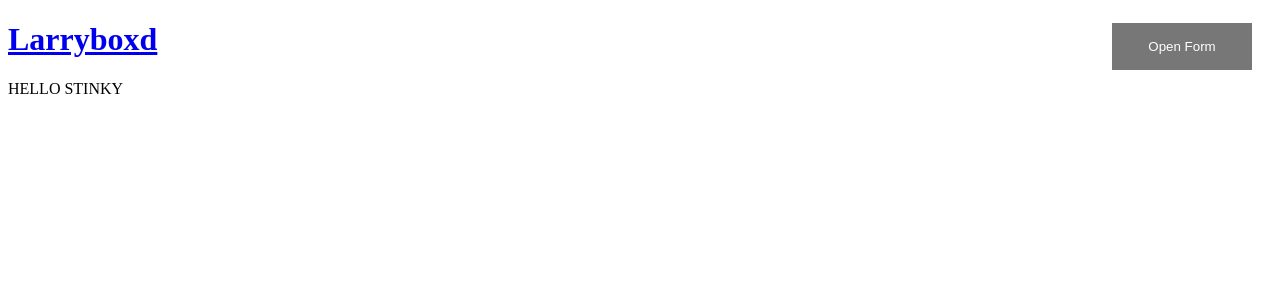
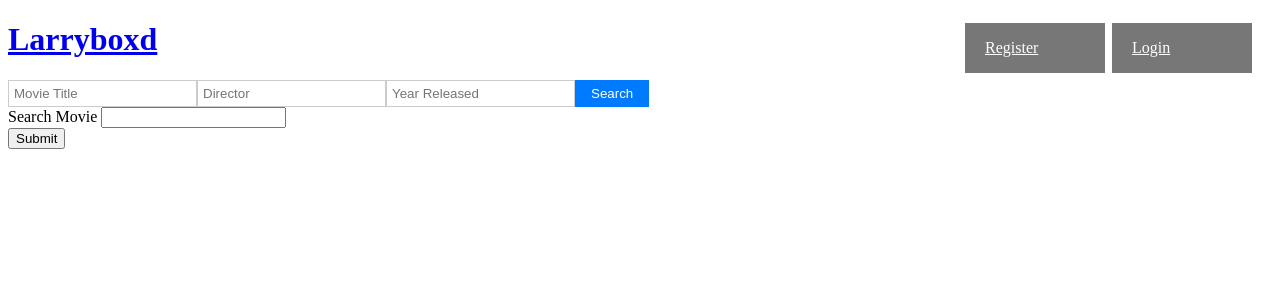
Before and after one commit to LandonPyko/larryboxd, a PHP site: page /frontpage.html in a window 1280 px wide. Shown: the top 300 px of the page. Run offline with PHP 8.4, Linux system fonts and the light colour scheme.

Commit message:
new php/sql login and register buttons

```diff
--- a/frontpage.html
+++ b/frontpage.html
@@ -7,32 +7,24 @@
 <body>
 <h1><a href="frontpage.html">Larryboxd</a></h1>
  <!-- Login Button -->
- <button class="open-button" onclick="openForm()">Open Form</button>
+ <a class="login-button" href="login.php">Login</a>
 
-<div class="form-popup" id="myForm">
-  <form action="/action_page.php" class="form-container">
-    <h1>Login</h1>
+<!-- Register Button -->
+<a class="register-button" href="register.php">Register</a>
 
-    <label for="email"><b>Email</b></label>
-    <input type="text" placeholder="Enter Email" name="email" required>
+<!-- Andy's Search Bar -->
+<div class="search-bar">
+  <input type="text" class="search-field" placeholder="Movie Title">
+  <input type="text" class="search-field" placeholder="Director">
+  <input type="text" class="search-field" placeholder="Year Released">
+  <button class="search-button">Search</button>
+</div>
 
-    <label for="psw"><b>Password</b></label>
-    <input type="password" placeholder="Enter Password" name="psw" required>
+<!-- Alternative Search Bar -->
+<form action="search.php" method="post">
+  Search Movie <input type="text" name="movie_search"><br>
+  <input type="submit">
+</form>
 
-    <button type="submit" class="btn">Login</button>
-    <button type="button" class="btn cancel" onclick="closeForm()">Close</button>
-  </form>
-</div>
-<!-- Open/Close Popup Scripts -->
-<script>
-function openForm() {
-  document.getElementById("myForm").style.display = "block";
-}
-
-function closeForm() {
-  document.getElementById("myForm").style.display = "none";
-}
-</script>
-<p>HELLO STINKY</p>
 </body>
 </html>
--- /dev/null
+++ b/logout.php
@@ -0,0 +1,6 @@
+<?php
+session_start();
+session_destroy();
+header("Location: login.php");
+exit();
+?>
--- a/style.css
+++ b/style.css
@@ -1,7 +1,6 @@
 {box-sizing: border-box;}
 
-/* Button used to open the contact form - fixed at the top right of the page */
-.open-button {
+.login-button {
     background-color: #555;
     color: white;
     padding: 16px 20px;
@@ -9,61 +8,40 @@
     cursor: pointer;
     opacity: 0.8;
     position: fixed;
-    top: 23px; /* Changed from bottom to top */
+    top: 23px;
     right: 28px;
-    width: 140px;
+    width: 100px;
   }
 
-  /* The popup form - hidden by default */
-  .form-popup {
-    display: none;
+.register-button {
+    background-color: #555;
+    color: white;
+    padding: 16px 20px;
+    border: none;
+    cursor: pointer;
+    opacity: 0.8;
     position: fixed;
-    top: 0; /* Changed from bottom to top */
-    right: 15px;
-    border: 3px solid #f1f1f1;
-    z-index: 9;
+    top: 23px;
+    right: 175px;
+    width: 100px;
   }
 
-/* Add styles to the form container */
-.form-container {
-  max-width: 300px;
-  padding: 10px;
-  background-color: white;
-}
+.search-bar {
+    display: flex;
+    align-items: center;
+  }
+  .search-field {
+    padding: 5px;
+    border: 1px solid #ccc;
 
-/* Full-width input fields */
-.form-container input[type=text], .form-container input[type=password] {
-  width: 100%;
-  padding: 15px;
-  margin: 5px 0 22px 0;
-  border: none;
-  background: #f1f1f1;
-}
+    outline: none;
+  }
+  .search-button {
+    padding: 6px 16px;
+    background-color: #007bff;
+    color: #fff;
+    border: none;
 
-/* When the inputs get focus, do something */
-.form-container input[type=text]:focus, .form-container input[type=password]:focus {
-  background-color: #ddd;
-  outline: none;
-}
-
-/* Set a style for the submit/login button */
-.form-container .btn {
-  background-color: #04AA6D;
-  color: white;
-  padding: 16px 20px;
-  border: none;
-  cursor: pointer;
-  width: 100%;
-  margin-bottom:10px;
-  opacity: 0.8;
-}
-
-/* Add a red background color to the cancel button */
-.form-container .cancel {
-  background-color: red;
-}
-
-/* Add some hover effects to buttons */
-.form-container .btn:hover, .open-button:hover {
-  opacity: 1;
-}
+    cursor: pointer;
+    outline: none;
+  }
```
Also changed, not shown: login.php (added, +41 -0 lines), register.php (added, +33 -0 lines), search.php (added, +22 -0 lines).
